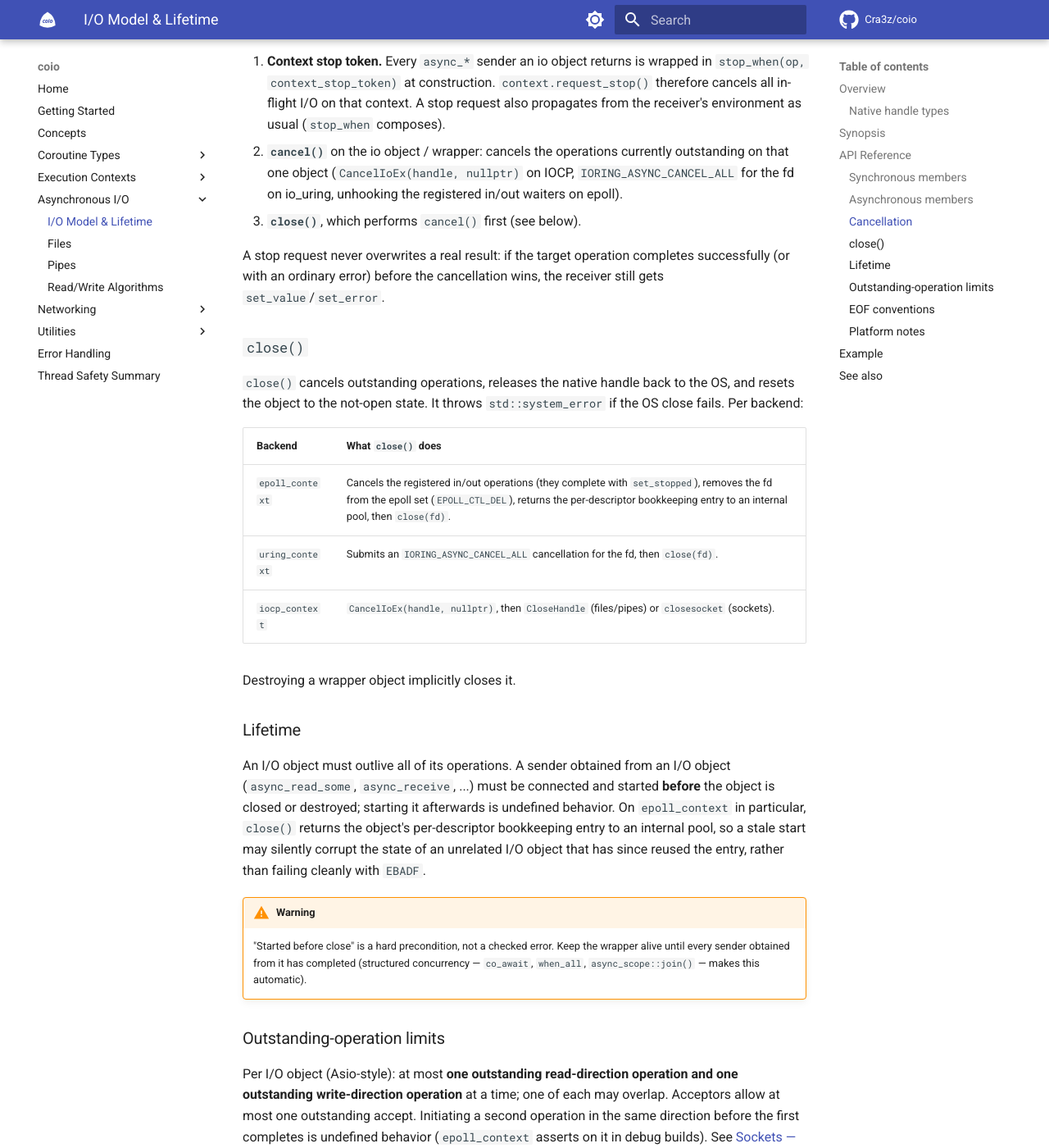
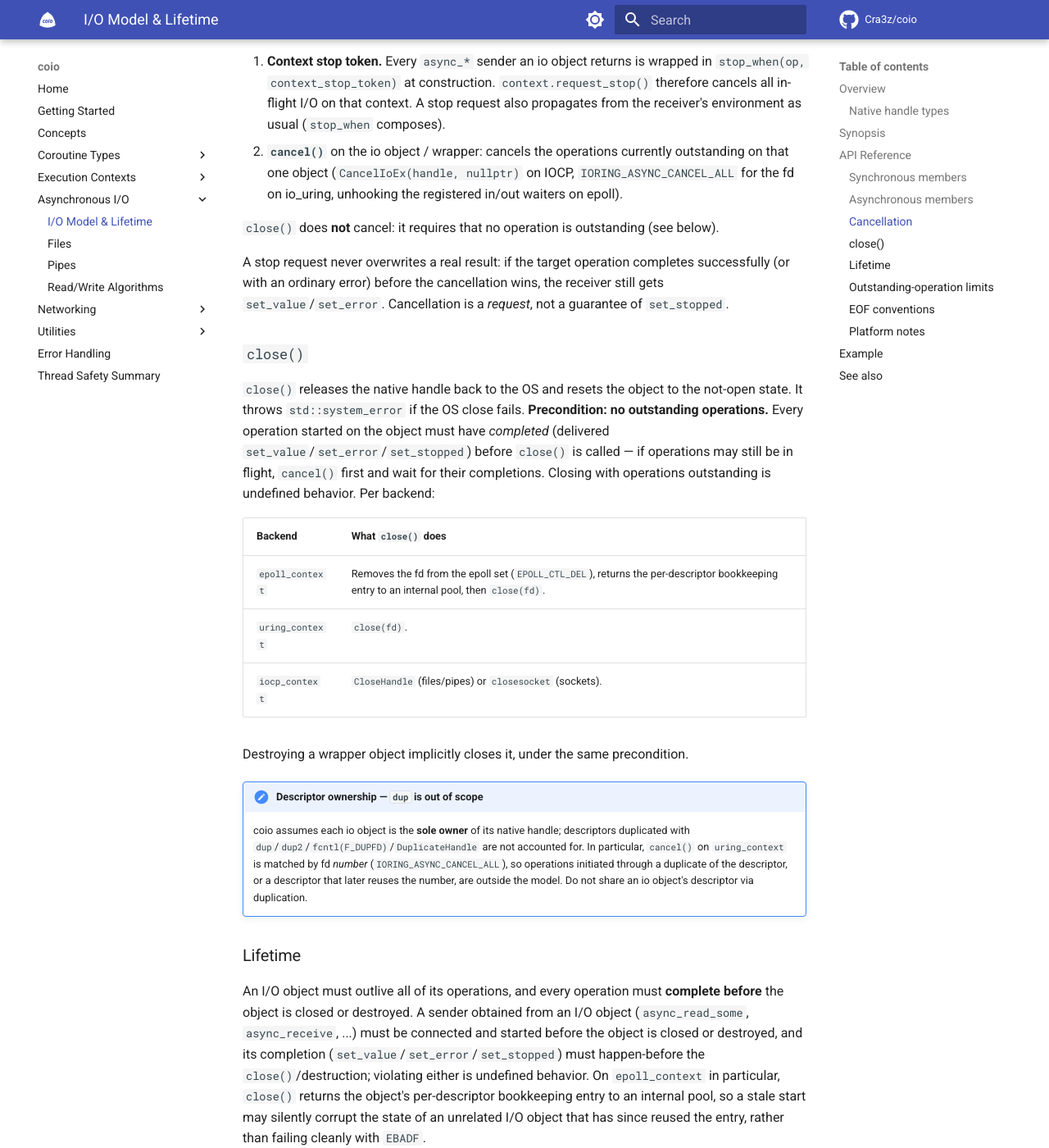
Before and after one commit to Cra3z/coio, an MkDocs documentation site: the page built from docs/io/model.md, in a window 1280 px wide and 1400 px high, scrolled down 3305 px. Shown: the whole window at 82% size. Built offline with MkDocs 1.6.1 and Material for MkDocs 9.7.7, drawn with Linux system fonts in a browser that asks for light colours; comment, search, counter and statistics services are not loaded; some of the changed text lies outside the part shown.

Commit message:
fix: fix some bugs

```diff
--- a/docs/io/model.md
+++ b/docs/io/model.md
@@ -51,7 +51,7 @@ Every io object provides (modulo backend-specific subsets) the following surface
 // common to all backends
 auto get_io_scheduler() const noexcept -> scheduler;
 auto native_handle() const noexcept -> /* platform handle type */;
-auto close() -> void;             // cancel + release the handle
+auto close() -> void;             // release the handle (precondition: no outstanding operations)
 auto cancel() -> void;            // cancel outstanding async operations
 
 // synchronous data path (blocking; throw std::system_error on failure)
@@ -102,32 +102,36 @@ Completions are always delivered on the context's consumer thread (the thread in
 
 ### Cancellation
 
-Three mechanisms cancel outstanding asynchronous operations; all of them complete the affected operations with `set_stopped()`:
+Two mechanisms cancel outstanding asynchronous operations; both complete the affected operations with `set_stopped()`:
 
 1. **Context stop token.** Every `async_*` sender an io object returns is wrapped in `stop_when(op, context_stop_token)` at construction. `context.request_stop()` therefore cancels all in-flight I/O on that context. A stop request also propagates from the receiver's environment as usual (`stop_when` composes).
 2. **`cancel()`** on the io object / wrapper: cancels the operations currently outstanding on that one object (`CancelIoEx(handle, nullptr)` on IOCP, `IORING_ASYNC_CANCEL_ALL` for the fd on io_uring, unhooking the registered in/out waiters on epoll).
-3. **`close()`**, which performs `cancel()` first (see below).
 
-A stop request never overwrites a real result: if the target operation completes successfully (or with an ordinary error) before the cancellation wins, the receiver still gets `set_value`/`set_error`.
+`close()` does **not** cancel: it requires that no operation is outstanding (see below).
+
+A stop request never overwrites a real result: if the target operation completes successfully (or with an ordinary error) before the cancellation wins, the receiver still gets `set_value`/`set_error`. Cancellation is a *request*, not a guarantee of `set_stopped`.
 
 ### `close()`
 
-`close()` cancels outstanding operations, releases the native handle back to the OS, and resets the object to the not-open state. It throws `std::system_error` if the OS close fails. Per backend:
+`close()` releases the native handle back to the OS and resets the object to the not-open state. It throws `std::system_error` if the OS close fails. **Precondition: no outstanding operations.** Every operation started on the object must have *completed* (delivered `set_value`/`set_error`/`set_stopped`) before `close()` is called — if operations may still be in flight, `cancel()` first and wait for their completions. Closing with operations outstanding is undefined behavior. Per backend:
 
 | Backend | What `close()` does |
 |---------|---------------------|
-| `epoll_context` | Cancels the registered in/out operations (they complete with `set_stopped`), removes the fd from the epoll set (`EPOLL_CTL_DEL`), returns the per-descriptor bookkeeping entry to an internal pool, then `close(fd)`. |
-| `uring_context` | Submits an `IORING_ASYNC_CANCEL_ALL` cancellation for the fd, then `close(fd)`. |
-| `iocp_context` | `CancelIoEx(handle, nullptr)`, then `CloseHandle` (files/pipes) or `closesocket` (sockets). |
+| `epoll_context` | Removes the fd from the epoll set (`EPOLL_CTL_DEL`), returns the per-descriptor bookkeeping entry to an internal pool, then `close(fd)`. |
+| `uring_context` | `close(fd)`. |
+| `iocp_context` | `CloseHandle` (files/pipes) or `closesocket` (sockets). |
 
-Destroying a wrapper object implicitly closes it.
+Destroying a wrapper object implicitly closes it, under the same precondition.
+
+!!! note "Descriptor ownership — `dup` is out of scope"
+    coio assumes each io object is the **sole owner** of its native handle; descriptors duplicated with `dup`/`dup2`/`fcntl(F_DUPFD)`/`DuplicateHandle` are not accounted for. In particular, `cancel()` on `uring_context` is matched by fd *number* (`IORING_ASYNC_CANCEL_ALL`), so operations initiated through a duplicate of the descriptor, or a descriptor that later reuses the number, are outside the model. Do not share an io object's descriptor via duplication.
 
 ### Lifetime
 
-An I/O object must outlive all of its operations. A sender obtained from an I/O object (`async_read_some`, `async_receive`, ...) must be connected and started **before** the object is closed or destroyed; starting it afterwards is undefined behavior. On `epoll_context` in particular, `close()` returns the object's per-descriptor bookkeeping entry to an internal pool, so a stale start may silently corrupt the state of an unrelated I/O object that has since reused the entry, rather than failing cleanly with `EBADF`.
+An I/O object must outlive all of its operations, and every operation must **complete before** the object is closed or destroyed. A sender obtained from an I/O object (`async_read_some`, `async_receive`, ...) must be connected and started before the object is closed or destroyed, and its completion (`set_value`/`set_error`/`set_stopped`) must happen-before the `close()`/destruction; violating either is undefined behavior. On `epoll_context` in particular, `close()` returns the object's per-descriptor bookkeeping entry to an internal pool, so a stale start may silently corrupt the state of an unrelated I/O object that has since reused the entry, rather than failing cleanly with `EBADF`.
 
 !!! warning
-    "Started before close" is a hard precondition, not a checked error. Keep the wrapper alive until every sender obtained from it has completed (structured concurrency — `co_await`, `when_all`, `async_scope::join()` — makes this automatic).
+    "Completed before close" is a hard precondition, not a checked error. Keep the wrapper alive — and un-`close()`d — until every sender obtained from it has completed (structured concurrency — `co_await`, `when_all`, `async_scope::join()` — makes this automatic). To tear down early, `cancel()` (or `context.request_stop()`), then await the completions, then close.
 
 ### Outstanding-operation limits
 
@@ -181,7 +185,7 @@ auto client() -> io_context::task<> {
     const std::size_t n = co_await socket.async_read_some(coio::as_writable_bytes(buffer));
     // `socket` stays alive until the operation completes: lifetime rule satisfied
     co_await socket.async_write_some(coio::as_bytes(buffer, n));
-}   // ~tcp_socket: cancels outstanding ops, closes the handle
+}   // ~tcp_socket closes the handle (all operations completed above — precondition satisfied)
 
 auto main() -> int {
     io_context context;
```
Also changed, not shown: docs/execution/iocp.md (+1 -1 lines), docs/execution/uring.md (+1 -1 lines), docs/io/files.md (+25 -1 lines), docs/net/sockets.md (+4 -4 lines), 7 other files.
